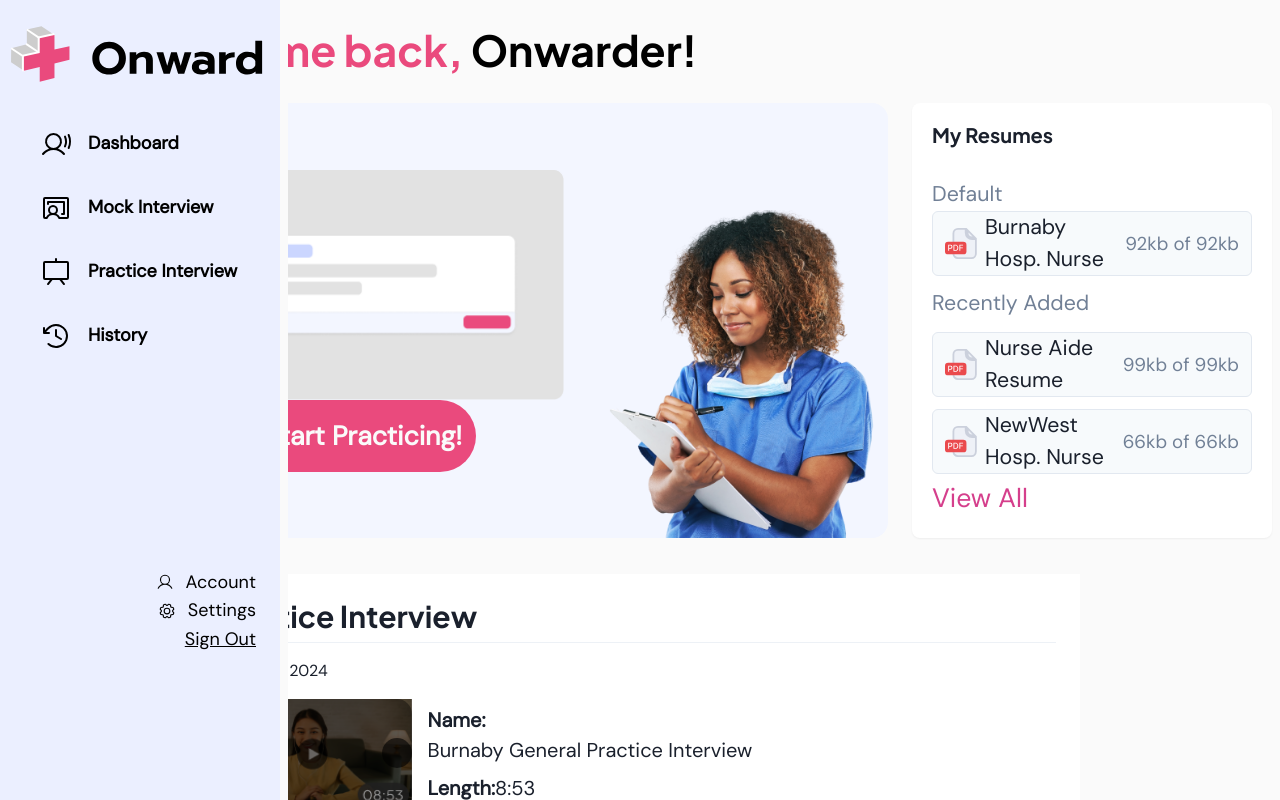
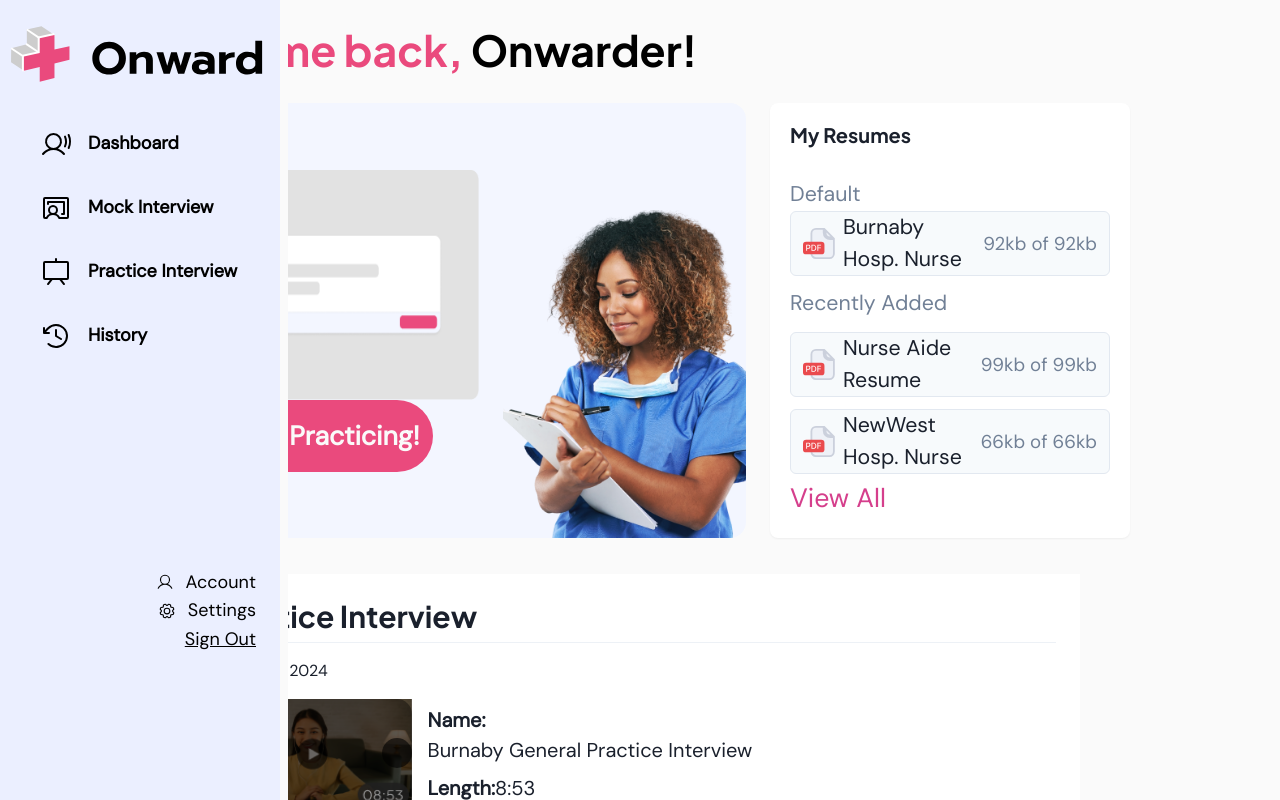
Before and after one commit to Aladdin3r/onward, a Next.js app: page /newDashboard in a window 1280 px wide. Built offline with nearby package versions, Linux system fonts and the light colour scheme.

Commit message:
fixing dashboard sizing

```diff
--- a/pages/index.js
+++ b/pages/index.js
@@ -91,7 +91,7 @@
                   </CardBody>
                 </Card> */}
 
-                <Card width="30vw" borderRadius="15px" boxShadow="md">
+                <Card width="28vw" borderRadius="15px" boxShadow="md">
                   <CardBody>
                   <MyResumesCard />
 
@@ -101,7 +101,7 @@
 
               {/* New row for the last card */}
               <Box display="flex" justifyContent="space-between" mt={7}>
-                <Card width="80vw" borderRadius="15px" boxShadow="md">
+                <Card width="78vw" borderRadius="15px" boxShadow="md">
                       <HistoryContainer />
                   <CardBody>
                   </CardBody>
--- a/styles/components/DashBoardStartCard.js
+++ b/styles/components/DashBoardStartCard.js
@@ -20,7 +20,7 @@
   };
   return (
     <Box>
-      <Flex bg="#F3F6FF" minW="750px" minH="435px" borderRadius="16" overflow="hidden">
+      <Flex bg="#F3F6FF" minW="75%" minH="435px" borderRadius="16" overflow="hidden">
 
 
         <Flex
```
